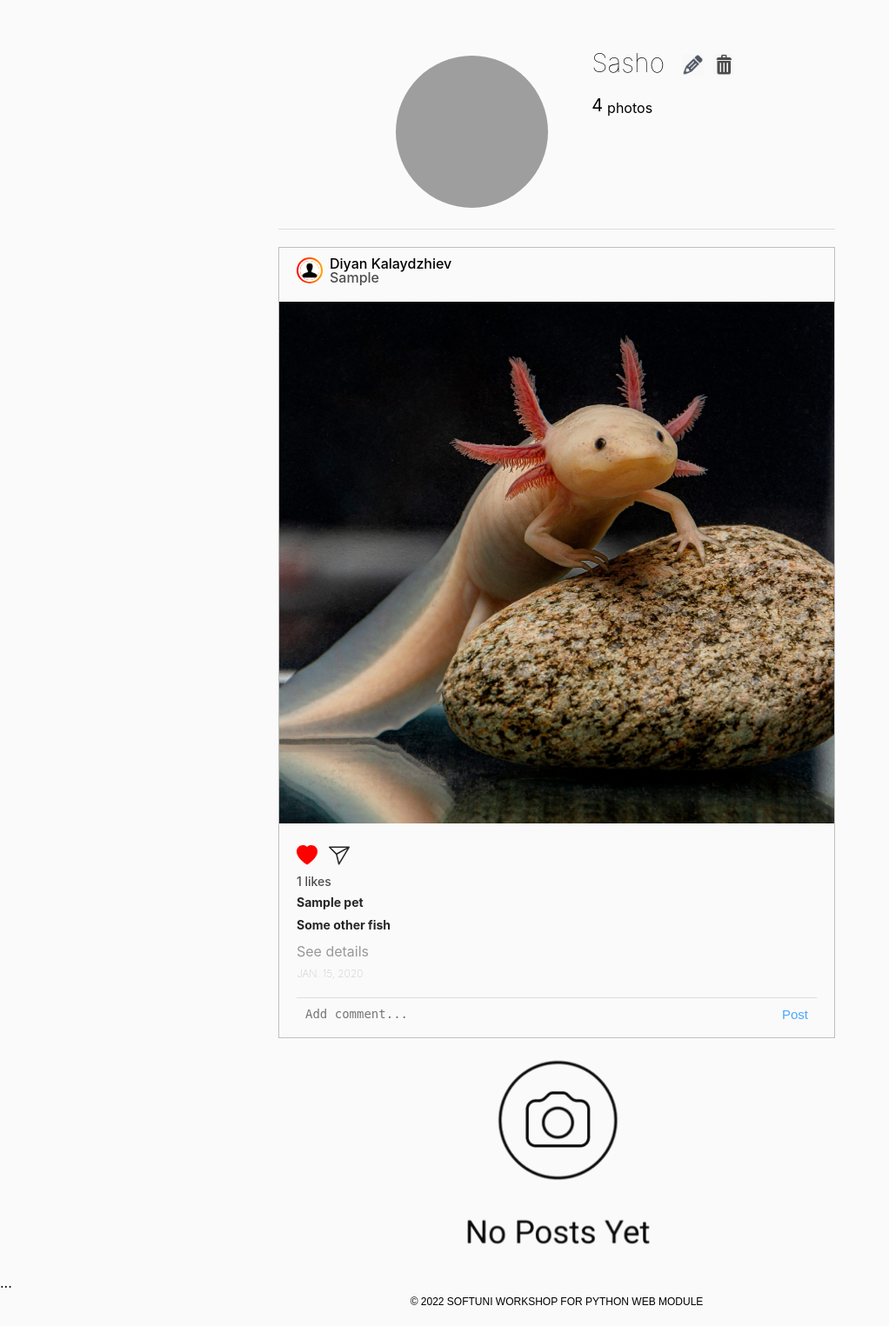
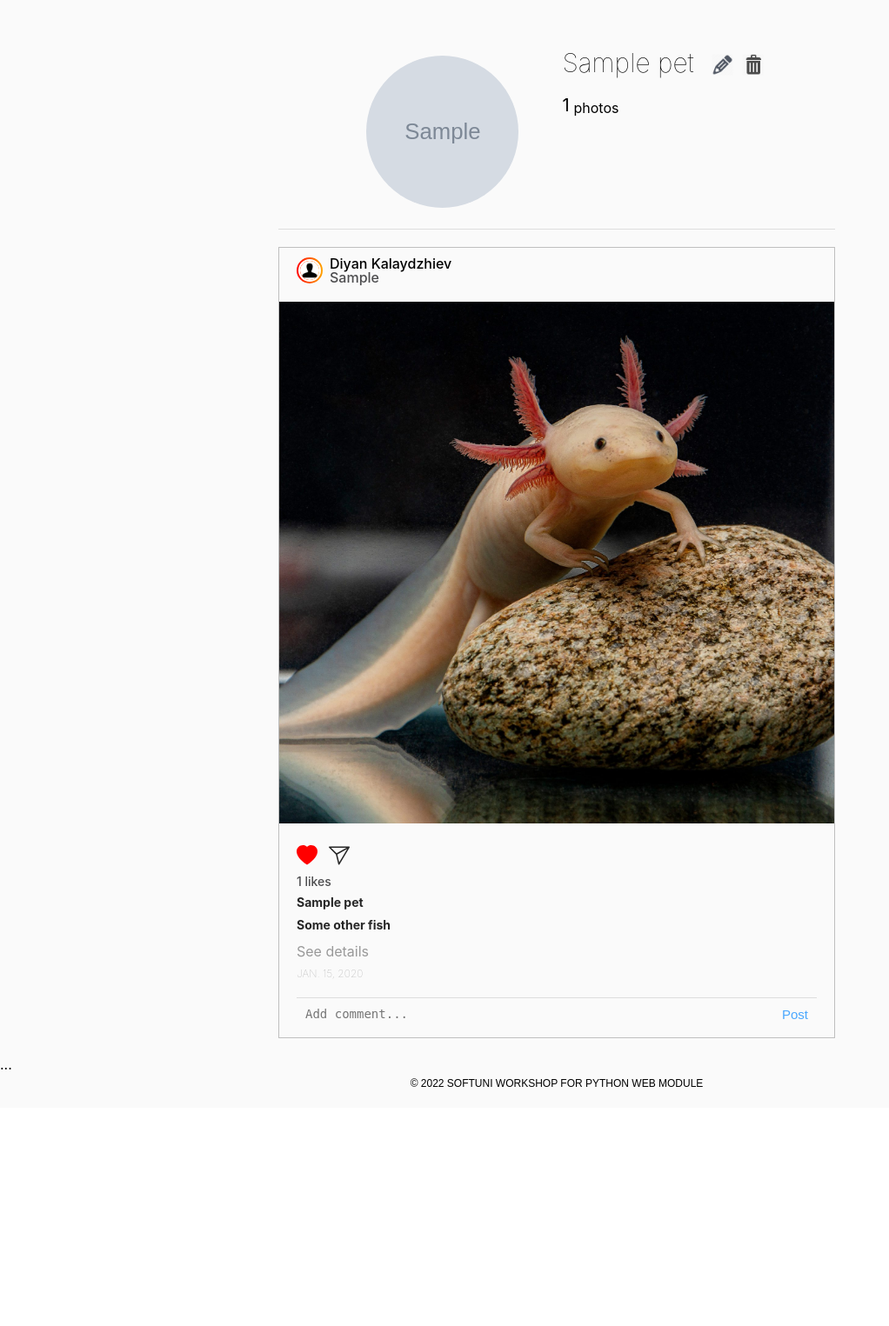
Before and after one commit to m-s-enchev/Petstagram, a Django app: template Petstagram/pets/templates/pets/pet-details-page.html in a window 1280 px wide. Shown: the part 86-1611 px from the top of the page at 87% size, without its empty margins (0-1022 px from the left). After the commit the page ends 1336 px from the top, so only its background shows below. Run offline with Django 4.2, Linux system fonts and the light colour scheme; the template is opened without the code that fills it: values that come from a table or form of the project are taken from there, others are empty; tables that the repository leaves empty hold one stand-in row (values such as "Sample post"); grey boxes marked "Sample" are stand-in pictures; parts of the project's set-up code (start-up, migrations or seed data) failed here and were passed over; grey boxes are pictures that could not be loaded.

Commit message:
html correct

```diff
--- a/Petstagram/pets/templates/pets/pet-details-page.html
+++ b/Petstagram/pets/templates/pets/pet-details-page.html
@@ -10,26 +10,26 @@
                 <div class="profile_img">
                     <div class="image">
                         <!-- Pet URL Image -->
-                        <img src="https://encrypted-tbn0.gstatic.com/images?q=tbn:ANd9GcTgoIHq82qLYnvomfz5ZkW5CLQ8VNxCyI-hUw&usqp=CAU"
+                        <img src="{{ pet.personal_photo }}"
                              alt="img8">
                     </div>
                 </div>
                 <div class="personal">
                     <div class="edit">
                         <!-- Pet Name -->
-                        <p>Sasho</p>
+                        <p>{{ pet.name }}</p>
                         <!-- Pet Edit Button -->
-                        <a href="">
+                        <a href="{% url 'pet-edit' "username" pet.slug %}">
                             <img class="edit-img" src="{% static 'images/edit-pen-icon-6.jpg' %}" alt="edit button">
                         </a>
                         <!-- Pet Delete Button -->
-                        <a href="">
+                        <a href="{% url 'pet-delete' "username" pet.slug %}">
                             <img class="bin-img" src="{% static 'images/icon-remove-22.jpg' %}" alt="bin button">
                         </a>
                     </div>
                     <div class="data">
                         <!-- Pet Total Photos -->
-                        <span>4</span>
+                        <span>{{ all_photos.count }}</span>
                         <p>photos</p>
                     </div>
                 </div>
@@ -39,12 +39,16 @@
 
         <div class="pet-posts">
 
+        {% if all_photos %}
             <!-- IF Photos Start Pet Photos Post Section -->
 
          {% include 'common/pets-posts.html' %}
+
+        {% else %}
             <!-- IF NOT Photos Show No Post Image -->
+
             <img class="no-posts" src="{% static 'images/no_posts.png' %}" alt="no posts image">
-
+        {% endif %}
         </div>
     </div>
 </main>
```
